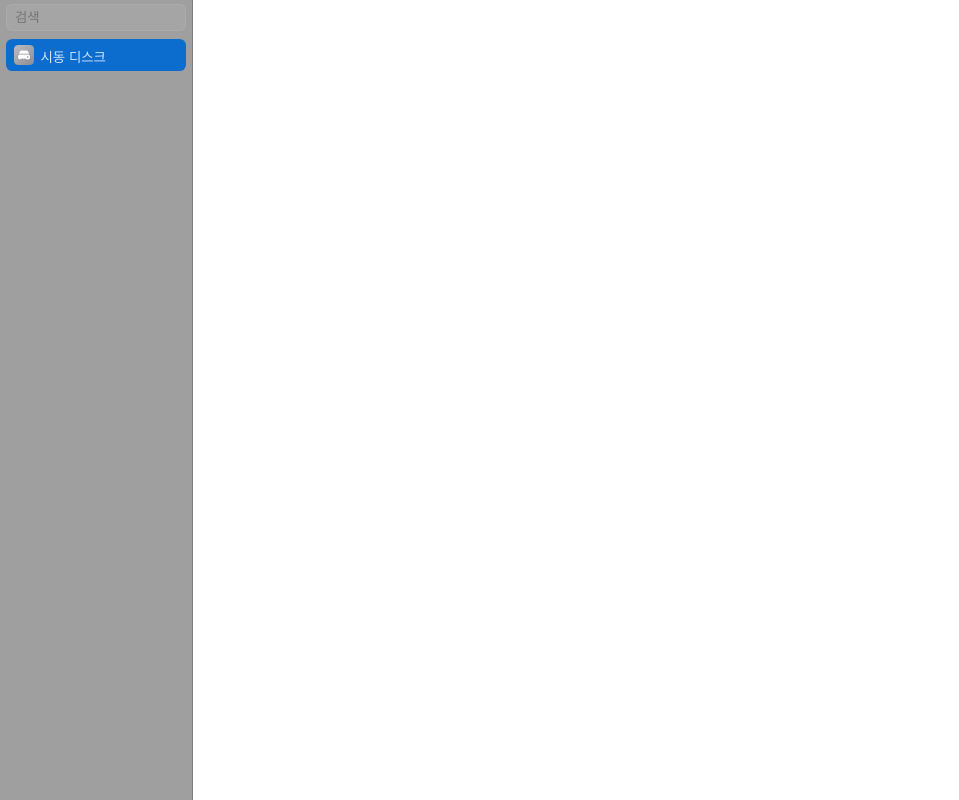
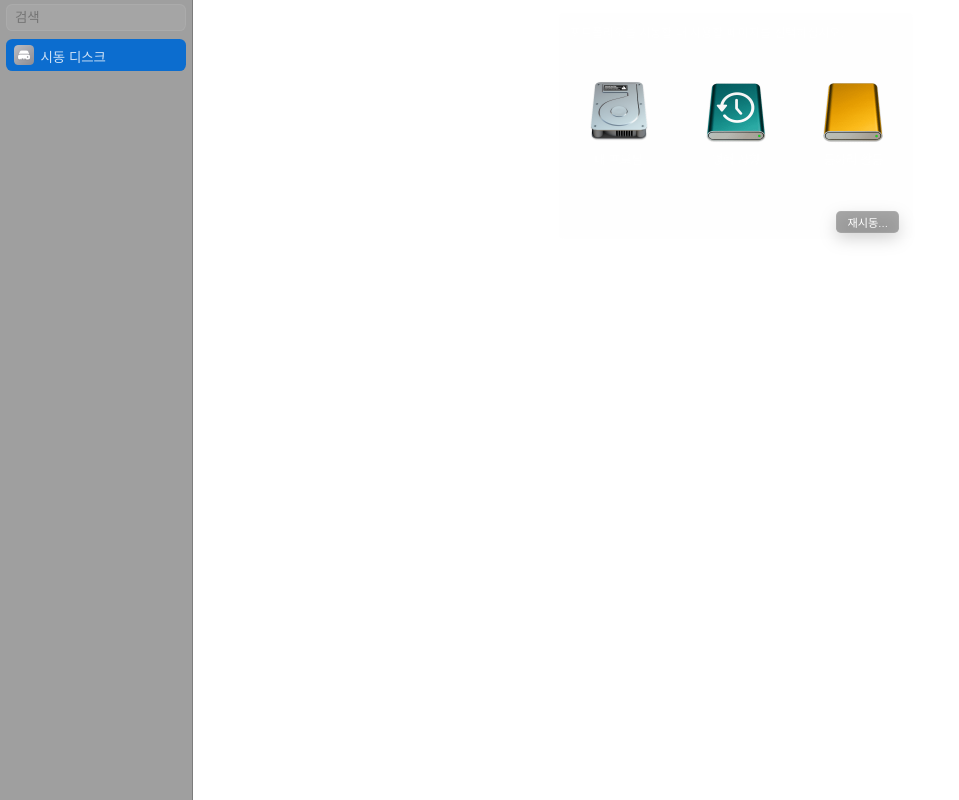
Before and after one commit to BackGwa/BackGwa.github.io, a PHP site: page /apps/setting/index.html in a window 1280 px wide. Shown: the whole page, without its empty margins (0-959 px from the left). Run offline with PHP 8.4, Linux system fonts and the light colour scheme; some web fonts are replaced.

Commit message:
환경설정 앱 추가

```diff
--- a/apps/setting/index.html
+++ b/apps/setting/index.html
@@ -22,8 +22,32 @@
                 <div class="content-text">시동 디스크</div>
             </div>
         </div>
-        <div class="contact-area">
+        <div class="content-area">
+            <div class="inner-content">
+                <div class="inner-top-text">포트폴리오를 시동할 때 사용할 페이지를 선택하십시오.</div>
+                <div class="inner-split1"></div>
 
+                <div class="inner-selector">
+                    <div class="disk-item item-focus" onclick="disk_select(0)">
+                        <div class="disk-icon background-image disk-image1"></div>
+                        <div class="disk-label">내 프로필</div>
+                    </div>
+
+                    <div class="disk-item" onclick="disk_select(1)">
+                        <div class="disk-icon background-image disk-image3"></div>
+                        <div class="disk-label">경력 사항</div>
+                    </div>
+
+                    <div class="disk-item" onclick="disk_select(2)">
+                        <div class="disk-icon background-image disk-image2"></div>
+                        <div class="disk-label">동아리 활동</div>
+                    </div>
+                </div>
+
+                <div class="inner-split2"></div>
+                <div class="inner-bottom-text">"내 프로필" 디스크를 선택했습니다.</div>
+                <div class="inner-button drag-block" onclick="disk_boot()">재시동...</div>
+            </div>
         </div>
     </div>
 </body>
--- a/apps/setting/script.js
+++ b/apps/setting/script.js
@@ -0,0 +1,37 @@
+
+const names = ['내 프로필', '경력 사항', '동아리 활동'];
+
+let disk_item;
+let tip;
+let index;
+
+window.onload = () => {
+    disk_item = document.querySelectorAll('.disk-item');
+    tip = document.querySelector(".inner-bottom-text");
+    disk_select(0);
+}
+
+function disk_select(idx) {
+    index = idx;
+    disk_unfocus();
+    disk_item[index].classList.add('item-focus');
+    tip.innerText = `"${names[index]}" 디스크를 선택했습니다.`;
+}
+
+function disk_unfocus() {
+    disk_item.forEach(i => {
+        i.classList.remove('item-focus');
+    });
+}
+
+function disk_boot() {
+    switch (index) {
+        case 0:
+            parent.location.href = "../../profile.html";
+            break;
+        case 1:
+            break;
+        case 2:
+            break;
+    }
+}
--- a/apps/setting/style.css
+++ b/apps/setting/style.css
@@ -23,7 +23,7 @@ html, body {
     border-right: 0.5px solid #00000038;
 }
 
-.contact-area {
+.content-area {
     position: absolute;
     width: calc(100% - 12rem);
     height: 100%;
@@ -72,3 +72,127 @@ html, body {
     margin-left: 0.4rem;
     margin-top: 0.15rem;
 }
+
+.inner-content {
+    position: absolute;
+    width: 22rem;
+    height: 14rem;
+    top: 0.8rem;
+    left: 50%;
+    transform: translateX(-50%);
+    background: #b3b3b305;
+    border: 1px solid #FFFFFF14;
+    border-radius: 0.3rem;
+}
+
+.inner-top-text {
+    position: absolute;
+    color: #FFFFFFCF;
+    font-size: 0.75rem;
+    top: 0.6rem;
+    left: 0.6rem;
+}
+
+.inner-bottom-text {
+    position: absolute;
+    color: #FFFFFF7C;
+    font-size: 0.6rem;
+    top: 12.5rem;
+    left: 0.6rem;
+}
+
+.inner-split1,
+.inner-split2 {
+    position: absolute;
+    width: 21rem;
+    height: 0.05rem;
+    background: #FFFFFF15;
+}
+
+.inner-split1 {
+    top: 2.2rem;
+    left: 0.4rem;
+}
+
+.inner-split2 {
+    top: 11.8rem;
+    left: 0.4rem;
+}
+
+.inner-button {
+    position: absolute;
+    color: #FFFFFF;
+    font-size: 0.7rem;
+    font-weight: 300;
+    right: 0.8rem;
+    top: 12.3rem;
+    padding: 0.13rem 0.65rem;
+    background: #747474a0;
+    border: 1px solid #FFFFFF10;
+    border-radius: 0.3rem;
+    filter: drop-shadow(0 6px 8px #00000040);
+    cursor: pointer;
+}
+
+.inner-selector {
+    position: absolute;
+    width: 100%;
+    height: 9rem;
+    top: 2.5rem;
+    display: flex;
+    flex-direction: row;
+    justify-content: space-around;
+}
+
+.disk-item {
+    position: relative;
+    width: 6.5rem;
+    height: 8rem;
+    margin-top: 0.5rem;
+    background: transparent;
+    border: 1px solid transparent;
+    border-radius: 0.2rem;
+}
+
+.item-focus {
+    background: #FFFFFF08;
+    border: 1px solid #FFFFFF10;
+}
+
+.disk-label {
+    position: absolute;
+    bottom: 1.4rem;
+    left: 50%;
+    transform: translateX(-50%);
+    color: #FFFFFF;
+    font-size: 0.76rem;
+    font-weight: 300;
+    opacity: 0.85;
+    white-space: nowrap;
+    transition: 0.05s ease-out;
+}
+
+.disk-icon {
+    position: absolute;
+    width: 5rem;
+    height: 5rem;
+    left: 50%;
+    margin-top: 0.5rem;
+    transform: translateX(-50%);
+    background-size: 4rem 4rem;
+    border: 1px solid transparent;
+    border-radius: 0.5rem;
+    transition: 0.05s ease-out;
+}
+
+.disk-image1 {
+    background-image: url("../../res/images/disk.png");
+}
+
+.disk-image2 {
+    background-image: url("../../res/images/removable_disk.png");
+}
+
+.disk-image3 {
+    background-image: url("../../res/images/timemachine_disk.png");
+}
```
